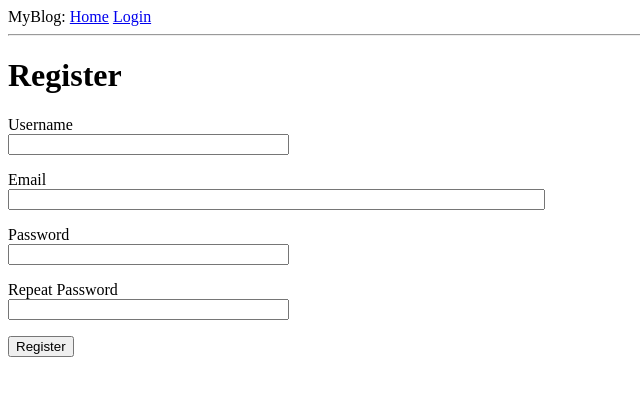
After one commit to Yakovyshena/myblog, a Flask app: page /register in a window 1280 px wide. The commit adds this page. Shown: the top 396 px of the page, without its empty margins (0-640 px from the left). Run offline with Flask 3, Linux system fonts and the light colour scheme.

Commit message:
Login, Logout and Registration implemented

```diff
--- a/app/__init__.py
+++ b/app/__init__.py
@@ -2,10 +2,13 @@ from flask import Flask
 from config import Config
 from flask_sqlalchemy import SQLAlchemy
 from flask_migrate import Migrate
+from flask_login import LoginManager
 
 app = Flask(__name__)
 app.config.from_object(Config)
 db = SQLAlchemy(app)
 migrate = Migrate(app, db)
+login = LoginManager(app)
+login.login_view = 'login' #куди перенаправляти неавторизованого користувача, якщо він намагається зайти на сторінку, яка вимагає входу
 
 from app import routes, models
--- a/app/forms.py
+++ b/app/forms.py
@@ -1,9 +1,29 @@
 from flask_wtf import FlaskForm
 from wtforms import StringField, PasswordField, BooleanField, SubmitField
-from wtforms.validators import DataRequired
+from wtforms.validators import DataRequired, Email, EqualTo, ValidationError
+from app import db
+from app.models import User
+import sqlalchemy as sa
 
 class LoginForm(FlaskForm):
     username = StringField('Username', validators=[DataRequired()])
     password = PasswordField('Password', validators=[DataRequired()])
     remember_me = BooleanField('Remember Me')
     submit = SubmitField('Sign In')
+
+class RegistrationForm(FlaskForm):
+    username = StringField('Username', validators=[DataRequired()])
+    email = StringField('Email', validators=[DataRequired(), Email()])
+    password = PasswordField('Password', validators=[DataRequired()])
+    password2 = PasswordField('Repeat Password', validators=[DataRequired(), EqualTo('password')])
+    submit = SubmitField('Register')
+
+    def validate_username(self, username):
+        user = db.session.scalar(sa.select(User).where(User.username == username.data))
+        if user is not None:
+            raise ValidationError("Please use a different username.")
+
+    def validate_email(self, email):
+        user = db.session.scalar(sa.select(User).where(User.email == email.data))
+        if user is not None:
+            raise ValidationError("Please use a different email address.")
--- a/app/routes.py
+++ b/app/routes.py
@@ -1,28 +1,50 @@
-from flask import render_template, flash, redirect, url_for
-from app import app
-from app.forms import LoginForm
+from flask import render_template, flash, redirect, url_for, request
+from urllib.parse import urlsplit
+from flask_login import current_user, login_user, logout_user, login_required
+import sqlalchemy as sa
+from app import app, db
+from app.forms import LoginForm, RegistrationForm
+from app.models import User
 
 @app.route('/')
 @app.route('/index')
+@login_required
 def index():
-    user = {'username': 'Sofiia'}
-    posts = [
-        {
-            'author': {'username': 'John'},
-            'body': 'Beautiful day in Madrid!'
-        },
-        {
-            'author': {'username': 'Susan'},
-            'body': 'The Avengers movie was so cool!'
-        }
-    ]
-    return render_template('index.html', title='Home', user=user, posts=posts)
+    return render_template('index.html', title='Home Page')
 
 
 @app.route('/login', methods=['GET', 'POST'])
 def login():
+    if current_user.is_authenticated:
+        return redirect(url_for('index'))
     form = LoginForm()
     if form.validate_on_submit():
-        flash(f"Login request for user {form.username.data}, remember_me={form.remember_me.data}")
+        user = db.session.scalar(sa.select(User).where(User.username == form.username.data))
+        if user is None or not user.check_password(form.password.data):
+            flash('Invalid username or password')
+            return redirect(url_for('login'))
+        login_user(user, remember=form.remember_me.data)
+        next_page = request.args.get('next')
+        if not next_page or urlsplit(next_page).netloc != '':
+            next_page = url_for('index')
+        return redirect(next_page)
+    return render_template('login.html', title='Sign In', form=form)
+
+@app.route('/logout')
+def logout():
+    logout_user()
+    return redirect(url_for('index'))
+
+@app.route('/register', methods=['GET', 'POST'])
+def register():
+    if current_user.is_authenticated:
         return redirect(url_for('index'))
-    return render_template('login.html', title='Sign In', form=form)
+    form = RegistrationForm()
+    if form.validate_on_submit():
+        user = User(username=form.username.data, email=form.email.data)
+        user.set_password(form.password.data)
+        db.session.add(user)
+        db.session.commit()
+        flash("Congratulations, you are now a registered user!")
+        return redirect(url_for('login'))
+    return render_template('register.html', title='Register', form=form)
--- a/app/templates/base.html
+++ b/app/templates/base.html
@@ -11,7 +11,11 @@
         <div>
           MyBlog:
           <a href="{{ url_for('index') }}">Home</a>
+          {% if current_user.is_anonymous %}
           <a href="{{ url_for('login') }}">Login</a>
+          {% else %}
+          <a href="{{ url_for('logout') }}">Logout</a>
+          {% endif %}
         </div>
         <hr>
         {% with messages = get_flashed_messages() %}
--- a/app/templates/index.html
+++ b/app/templates/index.html
@@ -1,7 +1,7 @@
-{% extends "base.html"%}
+{% extends "base.html" %}
 
 {% block content %}
-    <h1>Hi, {{ user.username }}!</h1>
+    <h1>Hi, {{ current_user.username }}!</h1>
     {% for post in posts %}
     <div><p>{{ post.author.username }} says: <b>{{ post.body }}</b></p></div>
     {% endfor %}
--- a/app/templates/login.html
+++ b/app/templates/login.html
@@ -21,4 +21,5 @@
         <p>{{ form.remember_me() }} {{ form.remember_me.label }}</p>
         <p>{{ form.submit() }}</p>
     </form>
+    <p>New User? <a href="{{ url_for('register') }}">Click to Register!</a></p>
 {% endblock %}
--- /dev/null
+++ b/app/templates/register.html
@@ -0,0 +1,37 @@
+{% extends "base.html" %}
+
+{% block content %}
+    <h1>Register</h1>
+    <form action="" method="post">
+        {{ form.hidden_tag() }}
+        <p>
+            {{ form.username.label }}<br>
+            {{ form.username(size=32) }}<br>
+            {% for error in form.username.errors %}
+            <span style="color: red;">[{{ error }}]</span>
+            {% endfor %}
+        </p>
+        <p>
+            {{ form.email.label }}<br>
+            {{ form.email(size=64) }}<br>
+            {% for error in form.email.errors %}
+            <span style="color: red;">[{{ error }}]</span>
+            {% endfor %}
+        </p>
+        <p>
+            {{ form.password.label }}<br>
+            {{ form.password(size=32) }}<br>
+            {% for error in form.password.errors %}
+            <span style="color: red;">[{{ error }}]</span>
+            {% endfor %}
+        </p>
+        <p>
+            {{ form.password2.label }}<br>
+            {{ form.password2(size=32) }}<br>
+            {% for error in form.password2.errors %}
+            <span style="color: red;">[{{ error }}]</span>
+            {% endfor %}
+        </p>
+        <p>{{ form.submit() }}</p>
+    </form>
+{% endblock %}
```
Also changed, not shown: app/models.py (+8 -2 lines), app.db.
